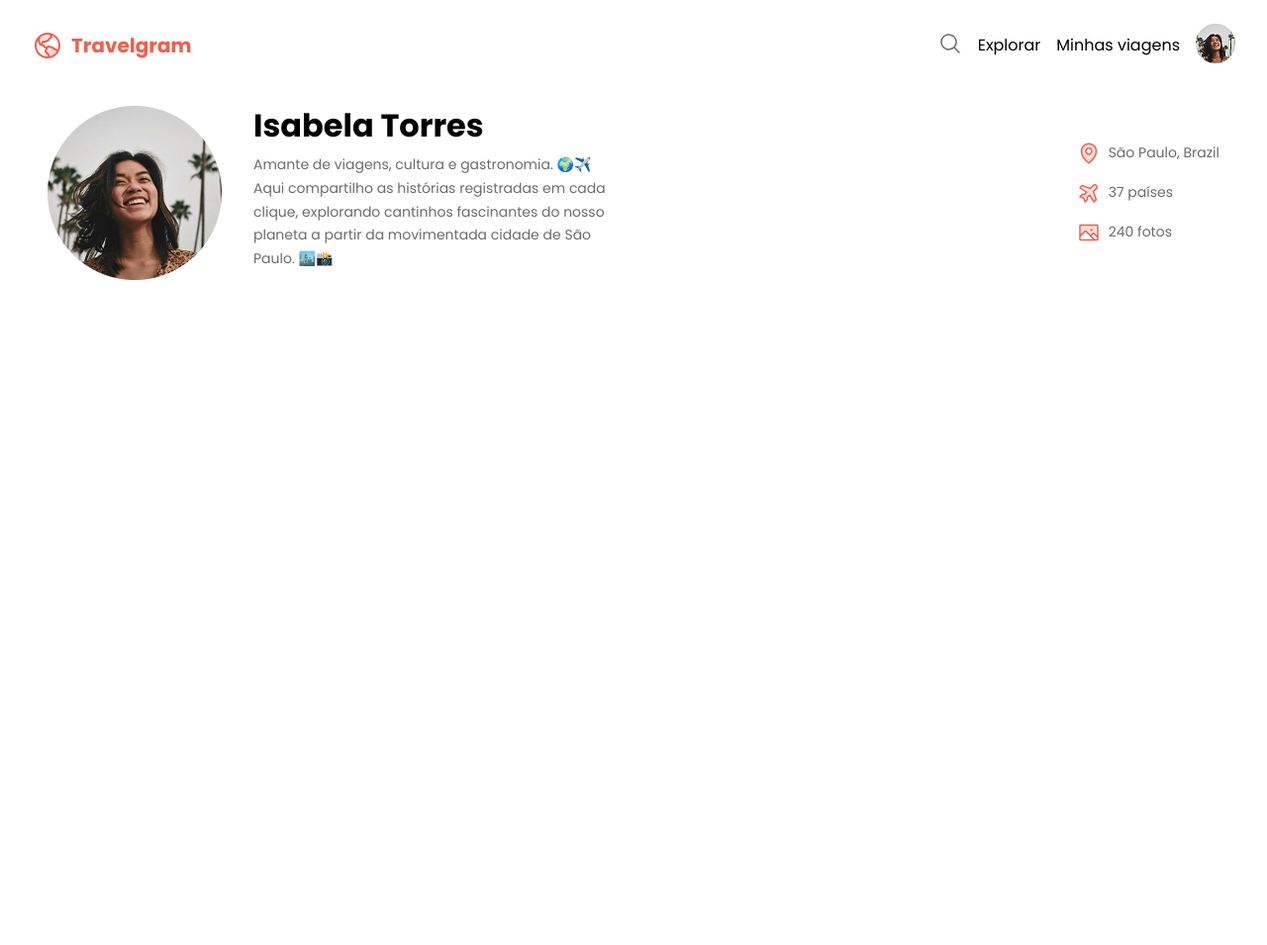
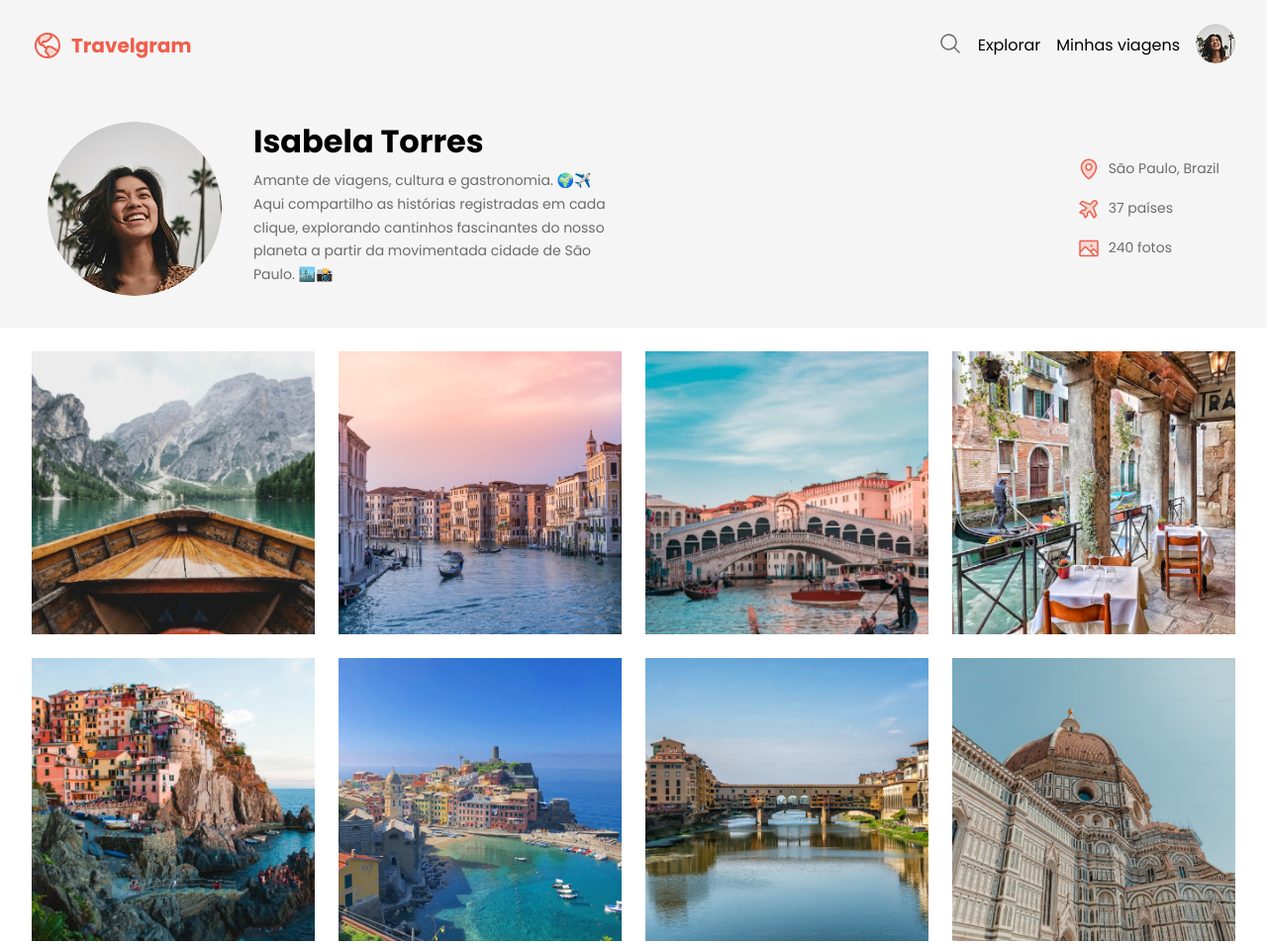
Before and after one commit to LucasKenji01/projeto-travelgram-responsivo, a plain HTML site: page index.html in a window 1280 px wide. Shown: the top 955 px of the page at 99% size. Before the commit the page ends 800 px from the top, so only its background shows below. Drawn offline with Linux system fonts and the light colour scheme.

Commit message:
Done photo-gallery

```diff
--- a/index.html
+++ b/index.html
@@ -12,6 +12,7 @@
 </head>
 
 <body>
+  <div class="bg-surface-color">
     <header class="flex">
       <img src="assets/Logo.svg" alt="Logo Travelgram">
 
@@ -57,6 +58,22 @@
         </div>
       </div>
     </section>
+  </div>
+
+  <section id="photo-gallery" class="flex">
+    <img src="assets/images/Image 01.png" alt="">
+    <img src="assets/images/Image 02.png" alt="">
+    <img src="assets/images/Image 03.png" alt="">
+    <img src="assets/images/Image 04.png" alt="">
+    <img src="assets/images/Image 05.png" alt="">
+    <img src="assets/images/Image 06.png" alt="">
+    <img src="assets/images/Image 07.png" alt="">
+    <img src="assets/images/Image 08.png" alt="">
+    <img src="assets/images/Image 09.png" alt="">
+    <img src="assets/images/Image 10.png" alt="">
+    <img src="assets/images/Image 11.png" alt="">
+    <img src="assets/images/Image 12.png" alt="">
+  </section>
 </body>
 
 </html>
--- a/styles/about.css
+++ b/styles/about.css
@@ -1,6 +1,9 @@
 #about {
   flex-direction: column;
-  padding: 1rem;
+  padding-inline: 1rem;
+  padding-block: 2rem;
+  background-color: var(--surface-color);
+  margin-inline: 1rem;
 
   & .about-left {
     gap: 1rem;
@@ -10,6 +13,7 @@
     & img {
       width: 7.5rem;
       height: 7.5rem;
+      border-radius: 50%;
 
       @media (width >= 80em) {
         width: 11rem;
--- a/styles/global.css
+++ b/styles/global.css
@@ -29,10 +29,6 @@
   --paragraph-sm: 400 .75rem/170% var(--poppins);
 }
 
-body {
-  margin-inline: 1rem;
-}
-
 button {
   appearance: none;
   border: none;
@@ -48,3 +44,7 @@ a {
   text-decoration: none;
   color: inherit;
 }
+
+.bg-surface-color {
+  background-color: var(--surface-color);
+}
--- a/styles/header.css
+++ b/styles/header.css
@@ -2,6 +2,8 @@ header {
   justify-content: space-between;
   align-items: center;
   padding-block: 1rem;
+  background-color: var(--surface-color);
+  margin-inline: 1rem;
 
   @media (width >= 80em) {
     padding-block: 1.5rem;
@@ -15,6 +17,10 @@ nav {
   display: flex;
   align-items: center;
   gap: 1rem;
+
+  & button img {
+    border-radius: 50%;
+  }
 
   & button:hover {
     & svg path {
--- a/styles/index.css
+++ b/styles/index.css
@@ -2,3 +2,4 @@
 @import url(utility.css);
 @import url(header.css);
 @import url(about.css);
+@import url(photo-gallery.css);
--- /dev/null
+++ b/styles/photo-gallery.css
@@ -0,0 +1,18 @@
+#photo-gallery {
+  justify-content: center;
+  flex-wrap: wrap;
+  gap: 1rem;
+  padding-block: 1.5rem;
+  margin-inline: 1rem;
+
+  & img {
+    width: 17.875rem;
+    height: 17.875rem;
+  }
+
+  @media (width >= 80em) {
+    width: 76rem;
+    margin-inline: auto;
+    gap: 1.5rem;
+  }
+}
```
Lines whose indentation alone changed are shown as unchanged.
